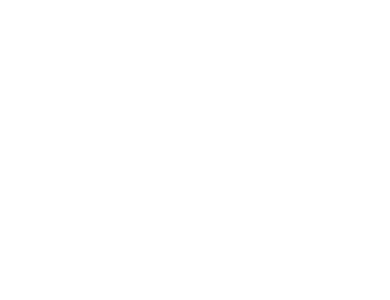
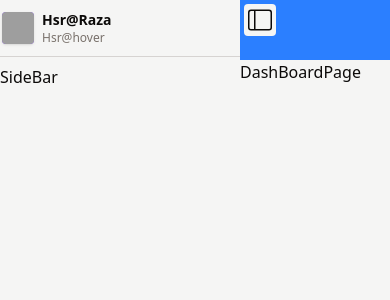
Before and after one commit to HsrRaza/Finance-Management-App, a React app in the folder frontend/: page /dashboard in a window 390 px wide. Before the commit this address had no page. Shown: the top 300 px of the page. Built offline with nearby package versions, Linux system fonts and the light colour scheme; grey boxes are pictures that could not be loaded; the HTML template or start-up script is replaced by a standard one.

Commit message:
Hamburger Menu for Dashboard responsivesnes

```diff
--- a/frontend/src/App.tsx
+++ b/frontend/src/App.tsx
@@ -1,28 +1,28 @@
+
+import { BrowserRouter, Route, Routes } from "react-router-dom"
+import MainLayouts from "./layouts/MainLayouts"
+import DashBoardPage from "./pages/DashBoardPage"
+import { IncomePage } from "./pages/IncomePage"
 
 
-
-import { Routes, Route } from "react-router-dom"
-
-
-import LoginPage from "./pages/LoginPage"
-import HomePage from "./pages/HomePage"
-import SignUpPage from "./pages/SignUpPage"
 function App() {
 
 
   return (
-    <div className=" bg-black m-0 p-0 box-border">
 
+      <>
 
-      <Routes>
-        <Route path="/" element={<HomePage />} />
-        <Route path="/login" element={<LoginPage />} />
-        <Route path="/sign" element={<SignUpPage />} />
-      </Routes>
+      <BrowserRouter>
+        <Routes>
+          <Route path="/dashboard" element={<MainLayouts />}>
+            <Route index element={<DashBoardPage/>} />
+            <Route path="/dashboard/income" element={<IncomePage />} />
+          </Route>
+        </Routes>
 
+      </BrowserRouter>
 
-
-    </div>
+      </>
 
 
   )
--- /dev/null
+++ b/frontend/src/components/SideBarMenu/AccountToggle.tsx
@@ -0,0 +1,20 @@
+
+
+const AccountToggle = () => {
+  return (
+    <div className="border-b mb-2 mt-2 pb-2 border-stone-300">
+      <button className="flex p-0.5 hover:bg-stone-200  rounded transition-colors gap-2 w-full items-center">
+        <img src="https://api.dicebear.com/9.x/open-peeps/svg?seed=Felix" alt="avatar"
+          className="size-8 rounded shrink-0 bg-violet-500 shadow"
+        />
+        <div className="text-start">
+          <span className="text-sm font-bold  block">Hsr@Raza</span>
+          <span className="text-xs block text-stone-500">Hsr@hover</span>
+        </div>
+
+      </button>
+    </div>
+  )
+}
+
+export default AccountToggle
--- /dev/null
+++ b/frontend/src/components/SideBarMenu/SideMenu.tsx
@@ -0,0 +1,16 @@
+import AccountToggle from "./AccountToggle"
+
+
+const SideMenu = () => {
+    return (
+        <div>
+
+            <div className="  sticky top-4 h-[100vh]">
+                <AccountToggle />
+                SideBar
+            </div>
+        </div>
+    )
+}
+
+export default SideMenu
--- /dev/null
+++ b/frontend/src/layouts/MainLayouts.tsx
@@ -0,0 +1,40 @@
+import { Outlet } from "react-router-dom"
+import SideMenu from "../components/SideBarMenu/SideMenu"
+import { useState } from "react"
+import { BsLayoutSidebar } from "react-icons/bs";
+
+
+const MainLayouts: React.FC = () => {
+    const [open, setOpen] = useState(true)
+    return (
+
+
+
+
+            <div className=" min-h-screen flex  text-stone-950 bg-stone-100">
+
+
+                <div className={`fixed  top-0 left-0 h-screen w-[240px]   transform transition-transform duration-300 ${open ? "translate-x-0 " : "-translate-x-full "}  `}>
+
+                    <aside>
+                        <SideMenu />
+                    </aside>
+
+
+                </div >
+                <div className={`flex-1 transition-all duration-300 ${open ? "ml-[240px]" : "ml-0"} `}>
+                    <div className="bg-blue-500 text-stone-950 p-1 h-15 w-full ">
+                        <button onClick={() => setOpen(!open)}>
+                            <BsLayoutSidebar className="size-8 p-1 bg-stone-100 rounded " />
+                        </button>
+                    </div>
+                    <main>
+                        <Outlet />
+                    </main>
+                </div>
+
+            </div>
+    )
+}
+
+export default MainLayouts
--- a/frontend/src/main.tsx
+++ b/frontend/src/main.tsx
@@ -2,12 +2,12 @@
 import { createRoot } from 'react-dom/client'
 import './index.css'
 import App from './App.tsx'
-import { BrowserRouter } from 'react-router-dom'
+
 
 createRoot(document.getElementById('root')!).render(
   <StrictMode>
-    <BrowserRouter>
+
     <App />
-    </BrowserRouter>
+
   </StrictMode>,
 )
--- /dev/null
+++ b/frontend/src/pages/DashBoardPage.tsx
@@ -0,0 +1,8 @@
+
+const DashBoardPage:React.FC = () => {
+  return (
+    <div className="w-full">DashBoardPage</div>
+  )
+}
+
+export default DashBoardPage
--- /dev/null
+++ b/frontend/src/pages/IncomePage.tsx
@@ -0,0 +1,7 @@
+
+
+export const IncomePage = () => {
+  return (
+    <div>IncomePage</div>
+  )
+}
```
